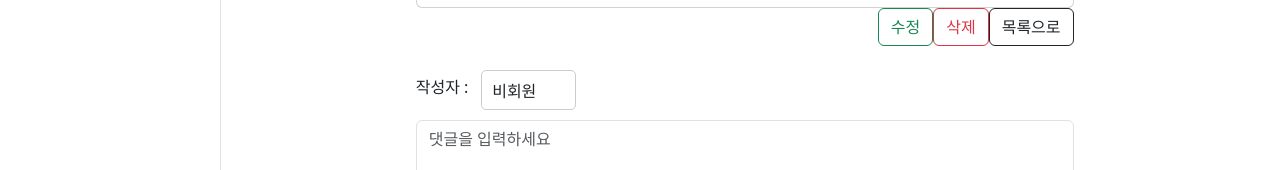
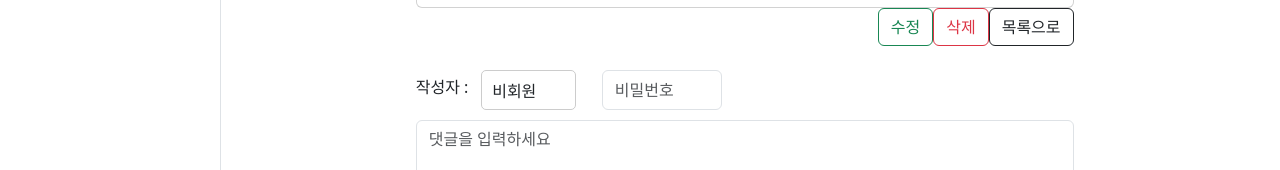
Before and after one commit to ljkhyeong/Soccer-Fan-Board, a React (Create React App) app in the folder soccer-front/soccer-front-app/: page /team/arsenal/board/1 in a window 1280 px wide. Shown: the part 299-469 px from the top of the page. Built offline with nearby package versions, Linux system fonts and the light colour scheme; no server answers.

Commit message:
Improve: (프론트) 댓글 게시 개선
패스워드도 추가해야 댓글 게시 가능

```diff
--- a/soccer-front/soccer-front-app/src/components/team/board/Comments.js
+++ b/soccer-front/soccer-front-app/src/components/team/board/Comments.js
@@ -10,32 +10,40 @@ import {
 import { formatDateTime } from '../../../service/ApiService';
 import { useParams } from 'react-router-dom';
 import { useAuth } from '../../../auth/AuthContext';
+import PasswordModal from "../../modal/PasswordModal";
 const Comments = () => {
     const { teamCode, postId } = useParams();
-    const { loginId, isLogin } = useAuth();
+    const { isLogin } = useAuth();
     const [comments, setComments] = useState([]);
     const [commentForm, setCommentForm] = useState({
+        loginState: isLogin,
         parentId: '',
-        tempNickname: loginId ? loginId : '비회원',
+        tempNickname: isLogin ? '' : '비회원',
+        password: '',
         comment: '',
     });
     const [replyForm, setReplyForm] = useState({
+        loginState: isLogin,
         parentId: '',
-        tempNickname: loginId ? loginId : '비회원',
+        tempNickname: isLogin ? '' : '비회원',
+        password: '',
         comment: '',
     });
     const [errors, setErrors] = useState({
         valid_tempNickname: '',
+        valid_password: '',
         valid_comment: '',
     });
     const [replyErrors, setReplyErrors] = useState({
         valid_tempNickname: '',
+        valid_password: '',
         valid_comment: '',
     });
     const [activeCommentId, setActiveCommentId] = useState(0);
     const [currentPage, setCurrentPage] = useState(0);
     const [totalPage, setTotalPage] = useState(0);
     const [reload, setReload] = useState(true);
+    const [showModal, setShowModal] = useState(false);
 
     useEffect(() => {
         renderCommentList();
@@ -44,14 +52,18 @@ const Comments = () => {
     useEffect(() => {
         setCommentForm((prevState) => ({
             ...prevState,
-            tempNickname: loginId ? loginId : '비회원',
+            loginState: isLogin,
+            tempNickname: isLogin ? '' : '비회원',
+            password: ''
         }));
 
         setReplyForm((prevState) => ({
             ...prevState,
-            tempNickname: loginId ? loginId : '비회원',
+            loginState: isLogin,
+            tempNickname: isLogin ? '' : '비회원',
+            password: ''
         }));
-    }, [loginId]);
+    }, [isLogin]);
 
     const renderCommentList = () => {
         axiosInstance
@@ -86,6 +98,7 @@ const Comments = () => {
                 const errorResult = error.response.data.result;
                 setErrors({
                     valid_tempNickname: errorResult.valid_tempNickname,
+                    valid_password: errorResult.valid_password,
                     valid_comment: errorResult.valid_comment,
                 });
             });
@@ -106,6 +119,7 @@ const Comments = () => {
                 const errorResult = error.response.data.result;
                 setReplyErrors({
                     valid_tempNickname: errorResult.valid_tempNickname,
+                    valid_password: errorResult.valid_password,
                     valid_comment: errorResult.valid_comment,
                 });
             });
@@ -114,8 +128,10 @@ const Comments = () => {
     const handleReplyOpen = (commentId) => {
         setActiveCommentId(commentId);
         setReplyForm({
+            loginState: isLogin,
             parentId: commentId,
-            tempNickname: loginId ? loginId : '비회원',
+            tempNickname: isLogin ? '' : '비회원',
+            password: '',
             comment: '',
         });
     };
@@ -175,6 +191,21 @@ const Comments = () => {
                             {errors.valid_tempNickname && (
                                 <Form.Text className="valid-error" style={{ marginLeft: '10px' }}>
                                     {errors.valid_tempNickname}
+                                </Form.Text>
+                            )}
+                            <Form.Control
+                                name="password"
+                                placeholder="비밀번호"
+                                type="password"
+                                value={commentForm.password}
+                                onChange={e => handleInputChange(e, commentForm, setCommentForm)}
+                                onKeyDown={(e) => handleKeyDown(e, handleCommentSubmit)}
+                                required
+                                style={{marginLeft: '2vw', height: '5vh', width: '120px' }}
+                            />
+                            {errors.valid_password && (
+                                <Form.Text className="valid-error" style={{ marginLeft:'10px'}}>
+                                    {errors.valid_password}
                                 </Form.Text>
                             )}
                         </div>
@@ -282,6 +313,23 @@ const Comments = () => {
                                                         {replyErrors.valid_tempNickname}
                                                     </Form.Text>
                                                 )}
+                                                <Form.Control
+                                                    name="password"
+                                                    placeholder="비밀번호"
+                                                    type="password"
+                                                    value={replyForm.password}
+                                                    onChange={e => handleInputChange(e, replyForm, setReplyForm)}
+                                                    onKeyDown={(e) =>
+                                                        handleKeyDown(e, handleReplySubmit)
+                                                    }
+                                                    required
+                                                    style={{marginLeft: '2vw', height: '5vh', width: '120px' }}
+                                                />
+                                                {replyErrors.valid_password && (
+                                                    <Form.Text className="valid-error" style={{ marginLeft:'10px'}}>
+                                                        {replyErrors.valid_password}
+                                                    </Form.Text>
+                                                )}
                                             </div>
                                         )}
                                         <Form.Control
```
